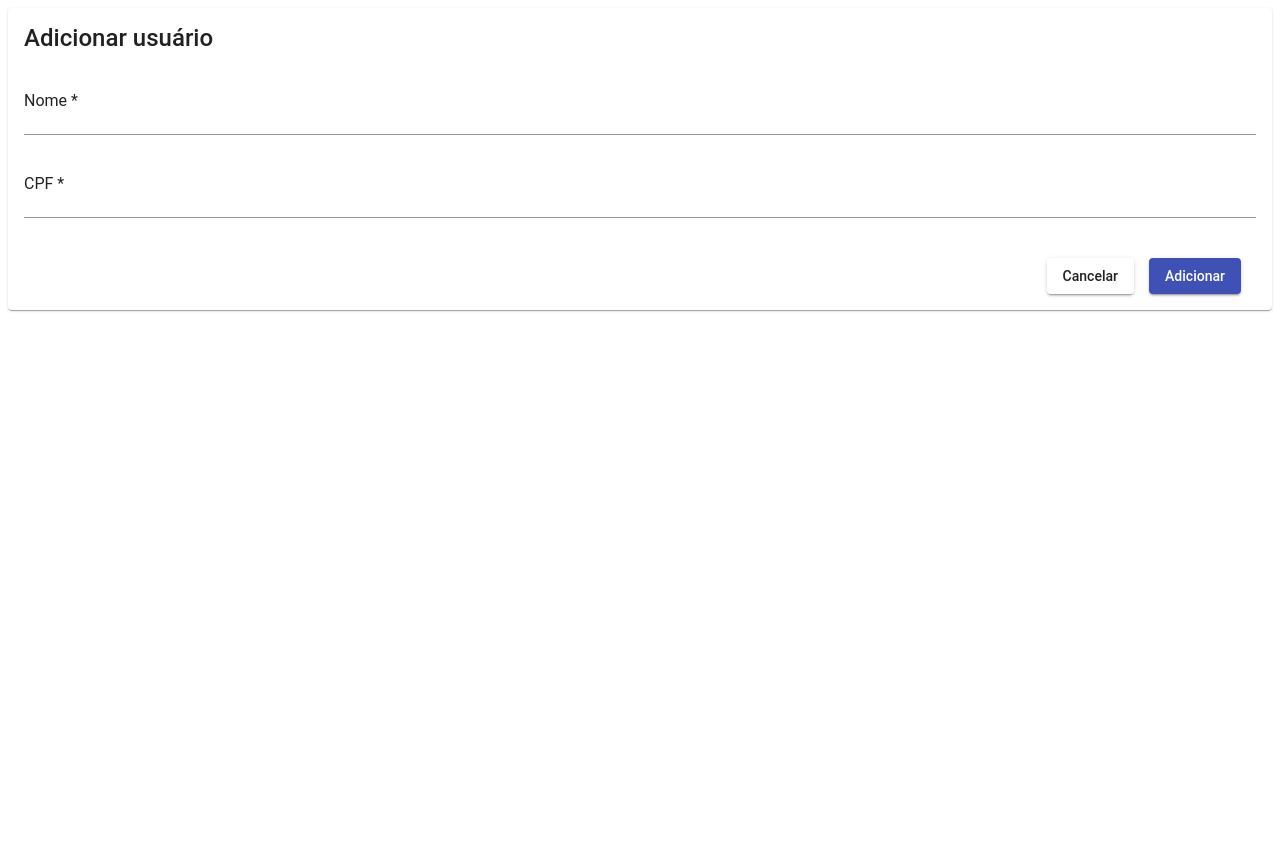
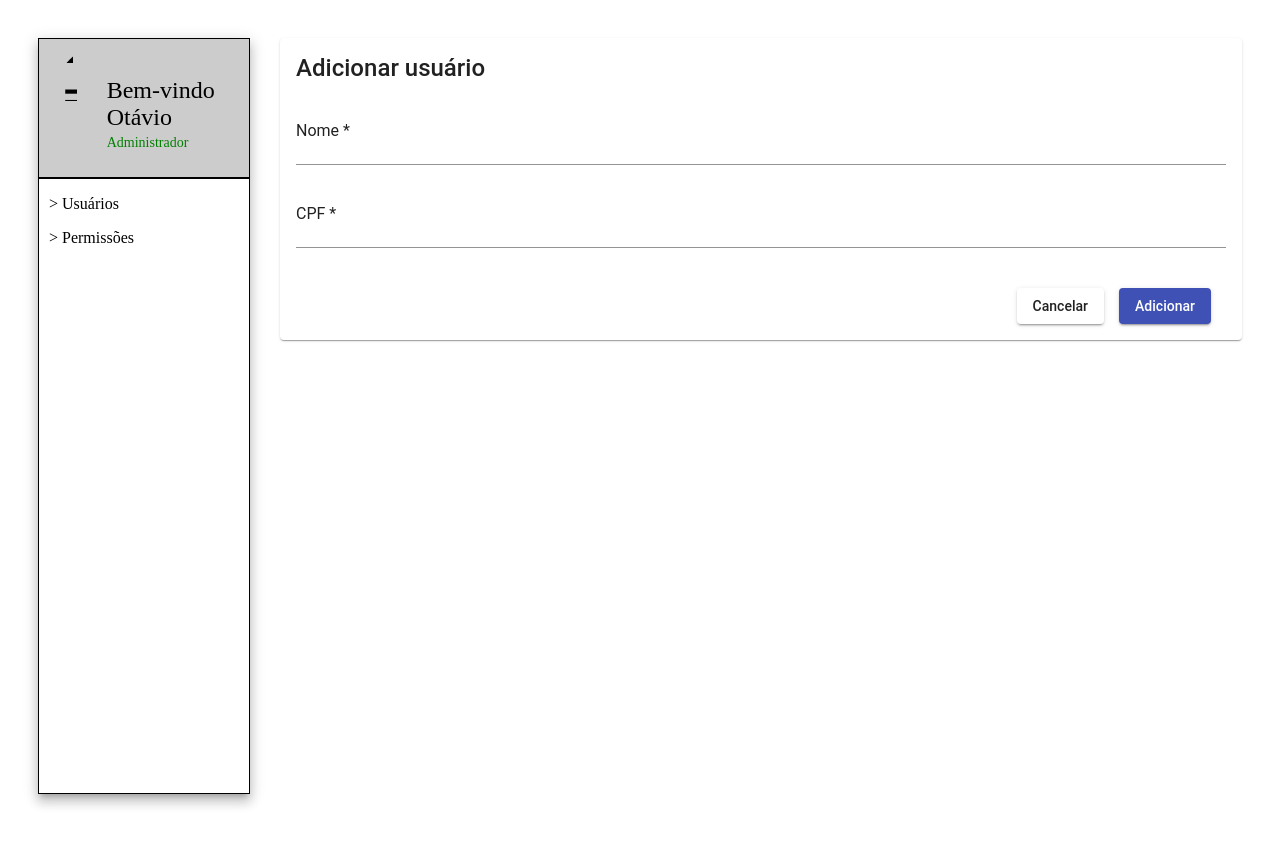
Before and after one commit to karlosdaniel451/ambientacao, an Angular app in the folder frontend/: page /cria-pessoa in a window 1280 px wide. Shown: the top 846 px of the page. Before the commit the page ends 800 px from the top, so only its background shows below. Built offline with nearby package versions, Linux system fonts and the light colour scheme.

Commit message:
Card perfil fica no lado das outras páginas

```diff
--- a/frontend/src/app/app-routing.module.ts
+++ b/frontend/src/app/app-routing.module.ts
@@ -1,8 +1,8 @@
 import { RouterModule, Routes } from '@angular/router';
 import { NgModule } from '@angular/core';
-import {CriarPessoaComponent} from "./component/criar-pessoa/criar-pessoa.component";
-import {ListarPessoaComponent} from "./component/listar-pessoa/listar-pessoa.component";
-import {EditarPessoaComponent} from "./component/editar-pessoa/editar-pessoa.component";
+import { CriarPessoaComponent } from './component/criar-pessoa/criar-pessoa.component';
+import { ListarPessoaComponent } from './component/listar-pessoa/listar-pessoa.component';
+import { EditarPessoaComponent } from './component/editar-pessoa/editar-pessoa.component';
 
 const routes: Routes = [
   {
--- a/frontend/src/app/app.component.html
+++ b/frontend/src/app/app.component.html
@@ -1 +1,4 @@
-<router-outlet></router-outlet>
+<div class="container">
+  <app-card-perfil></app-card-perfil>
+  <router-outlet></router-outlet>
+</div>
--- a/frontend/src/app/app.component.scss
+++ b/frontend/src/app/app.component.scss
@@ -0,0 +1,15 @@
+.container {
+  display: flex;
+  justify-content: flex-start;
+  padding: 30px;
+  height: 100vh;
+}
+
+app-card-perfil {
+  padding-right: 30px;
+  min-height: 100%;
+}
+
+router-outlet {
+  flex: 1;
+}
--- a/frontend/src/app/app.module.ts
+++ b/frontend/src/app/app.module.ts
@@ -18,6 +18,7 @@ import { EditarPessoaComponent } from './component/editar-pessoa/editar-pessoa.c
 import { MatFormFieldModule } from '@angular/material/form-field';
 import { MatIconModule } from '@angular/material/icon';
 import { MatSortModule } from '@angular/material/sort';
+import { CardPerfilComponent } from './component/card-perfil/card-perfil.component';
 
 @NgModule({
   declarations: [
@@ -25,6 +26,7 @@ import { MatSortModule } from '@angular/material/sort';
     CriarPessoaComponent,
     ListarPessoaComponent,
     EditarPessoaComponent,
+    CardPerfilComponent,
   ],
   imports: [
     BrowserModule,
--- a/frontend/src/app/component/criar-pessoa/criar-pessoa.component.scss
+++ b/frontend/src/app/component/criar-pessoa/criar-pessoa.component.scss
@@ -12,3 +12,7 @@ form {
 button {
   margin: 20px 15px 0px 0px;
 }
+
+:host {
+  width: 100%;
+}
--- a/frontend/src/app/component/editar-pessoa/editar-pessoa.component.scss
+++ b/frontend/src/app/component/editar-pessoa/editar-pessoa.component.scss
@@ -12,3 +12,7 @@ button {
   justify-content: flex-end;
   display: flex;
 }
+
+:host {
+  width: 100%;
+}
--- a/frontend/src/app/component/listar-pessoa/listar-pessoa.component.scss
+++ b/frontend/src/app/component/listar-pessoa/listar-pessoa.component.scss
@@ -44,3 +44,7 @@
   justify-content: space-between;
   border-bottom: 1px solid black;
 }
+
+:host {
+  width: 100%;
+}
```
